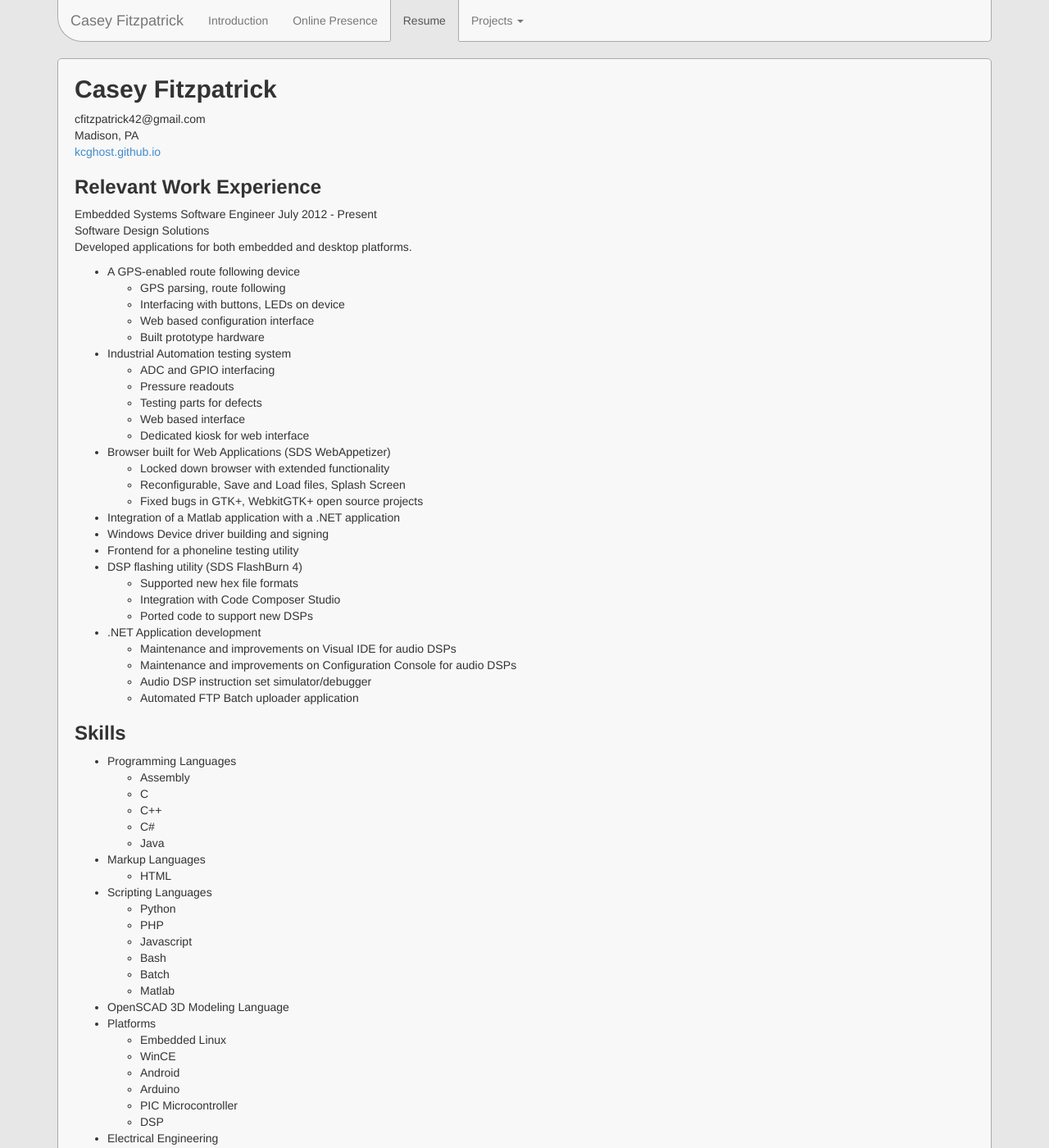
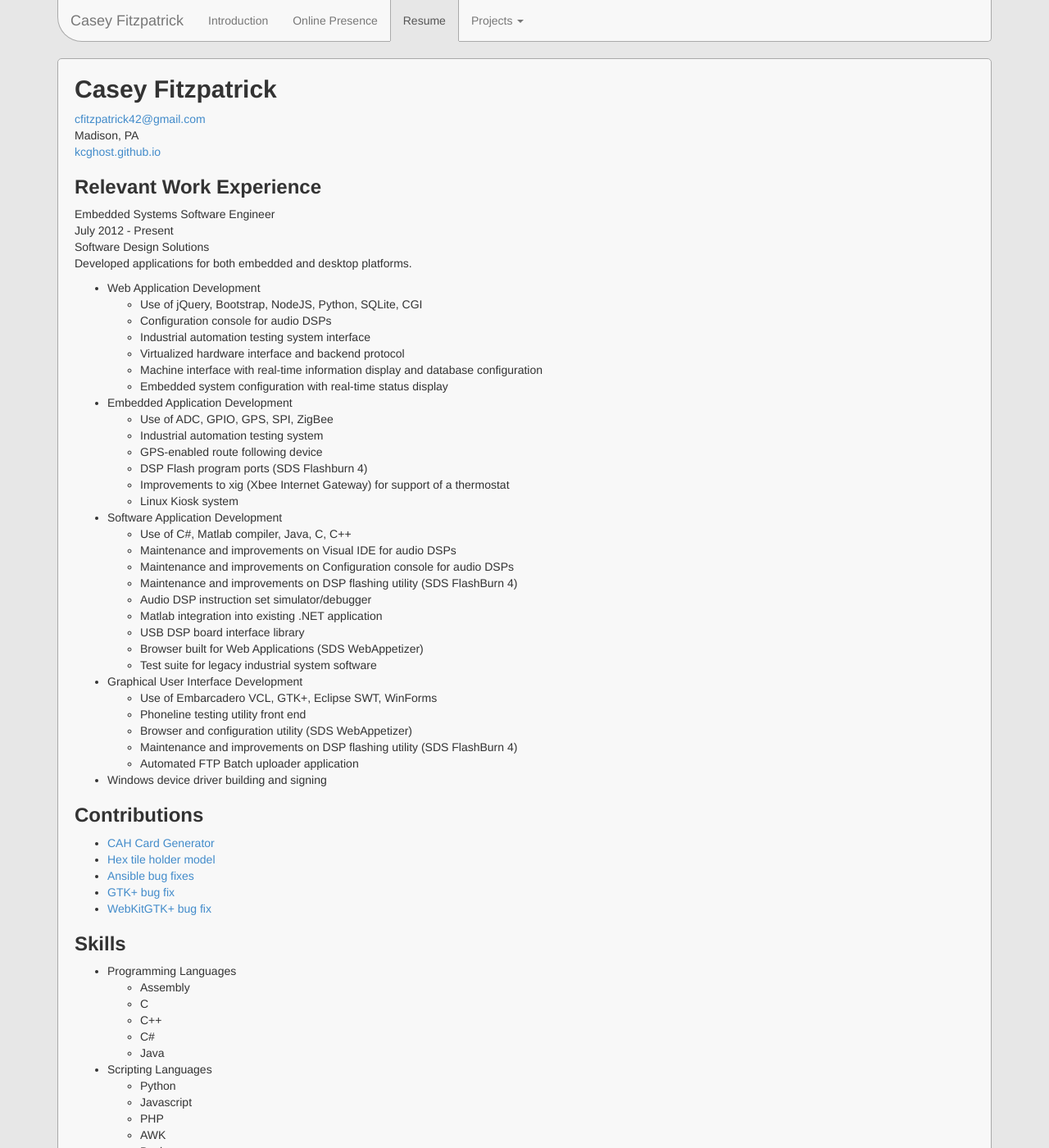
Before and after one commit to kcghost/kcghost.github.io, a Jekyll site: the page built from resume.html, in a window 1280 px wide and 1400 px high. Shown: the whole window at 82% size. Built offline with Jekyll 4.4.1, drawn with Linux system fonts in a browser that asks for light colours; some of the changed text lies outside the part shown.

Commit message:
updating resume, grammar fix on intro page

```diff
--- a/_includes/resume.md
+++ b/_includes/resume.md
@@ -1,40 +1,52 @@
 ## Casey Fitzpatrick ##
-cfitzpatrick42@gmail.com
+[cfitzpatrick42@gmail.com](mailto:cfitzpatrick42@gmail.com)
 Madison, PA
 [kcghost.github.io](http://kcghost.github.io/)
 
 ### Relevant Work Experience ###
-Embedded Systems Software Engineer July 2012 - Present
+Embedded Systems Software Engineer
+July 2012 - Present
 Software Design Solutions
 Developed applications for both embedded and desktop platforms.
 
-+ A GPS-enabled route following device
-    - GPS parsing, route following
-    - Interfacing with buttons, LEDs on device
-    - Web based configuration interface
-    - Built prototype hardware
-+ Industrial Automation testing system
-    - ADC and GPIO interfacing
-    - Pressure readouts
-    - Testing parts for defects
-    - Web based interface
-    - Dedicated kiosk for web interface
-+ Browser built for Web Applications (SDS WebAppetizer)
-    - Locked down browser with extended functionality
-    - Reconfigurable, Save and Load files, Splash Screen
-    - Fixed bugs in GTK+, WebkitGTK+ open source projects
-+ Integration of a Matlab application with a .NET application
-+ Windows Device driver building and signing
-+ Frontend for a phoneline testing utility
-+ DSP flashing utility (SDS FlashBurn 4)
-    - Supported new hex file formats
-    - Integration with Code Composer Studio
-    - Ported code to support new DSPs
-+ .NET Application development
++ Web Application Development
+    - Use of jQuery, Bootstrap, NodeJS, Python, SQLite, CGI
+    - Configuration console for audio DSPs
+    - Industrial automation testing system interface
+    - Virtualized hardware interface and backend protocol
+    - Machine interface with real-time information display and database configuration
+    - Embedded system configuration with real-time status display
++ Embedded Application Development
+    - Use of ADC, GPIO, GPS, SPI, ZigBee
+    - Industrial automation testing system
+    - GPS-enabled route following device
+    - DSP Flash program ports (SDS Flashburn 4)
+    - Improvements to xig (Xbee Internet Gateway) for support of a thermostat
+    - Linux Kiosk system
++ Software Application Development
+    - Use of C#, Matlab compiler, Java, C, C++
     - Maintenance and improvements on Visual IDE for audio DSPs
-    - Maintenance and improvements on Configuration Console for audio DSPs
+    - Maintenance and improvements on Configuration console for audio DSPs
+    - Maintenance and improvements on DSP flashing utility (SDS FlashBurn 4)
     - Audio DSP instruction set simulator/debugger
+    - Matlab integration into existing .NET application
+    - USB DSP board interface library
+    - Browser built for Web Applications (SDS WebAppetizer)
+    - Test suite for legacy industrial system software
++ Graphical User Interface Development
+    - Use of Embarcadero VCL, GTK+, Eclipse SWT, WinForms
+    - Phoneline testing utility front end
+    - Browser and configuration utility (SDS WebAppetizer)
+    - Maintenance and improvements on DSP flashing utility (SDS FlashBurn 4)
     - Automated FTP Batch uploader application
++ Windows device driver building and signing
+
+### Contributions ###
++ [CAH Card Generator](https://github.com/kcghost/CAH-Builder)
++ [Hex tile holder model](http://www.thingiverse.com/thing:139005)
++ [Ansible bug fixes](https://github.com/ansible/ansible/commits/devel?author=kcghost)
++ [GTK+ bug fix](https://bugzilla.gnome.org/show_bug.cgi?id=679019)
++ [WebKitGTK+ bug fix](https://bugs.webkit.org/show_bug.cgi?id=124226)
 
 ### Skills ###
 + Programming Languages
@@ -43,15 +55,18 @@ Developed applications for both embedded and desktop platforms.
     - C++
     - C#
     - Java
-+ Markup Languages
-    - HTML
 + Scripting Languages
     - Python
+    - Javascript
     - PHP
-    - Javascript
+    - AWK
     - Bash
     - Batch
     - Matlab
+    - Makefile
++ Markup Languages
+    - HTML
+    - CSS
 + OpenSCAD 3D Modeling Language
 + Platforms
     - Embedded Linux
--- a/index.html
+++ b/index.html
@@ -10,8 +10,8 @@ description: The personal web site of Casey Fitzpatrick
         </div>
         <div class="col-md-6">
             <h1>Hello,</h1>
-            <p>and <b>welcome</b> to my personal site. Here you will find my professional qualifications, impact, and projects I have involved myself in.</p>
-            <p>Judging from your presence here, I am guessing you must be most interested to see my <a href="/resume.html">resume</a>.</p>
+            <p>and <b>welcome</b> to my personal site. Here you will find my <a href="/resume.html">professional qualifications</a>, <a href="/online_presence.html">impact</a>, and projects I have involved myself in.</p>
+            <p>Judging from your presence here, I am guessing you must be most interested in seeing my <a href="/resume.html">resume</a>.</p>
         </div>
     </div>
 </div>
```
Also changed, not shown: other parts of _includes/resume.md (+6 -6 lines).
